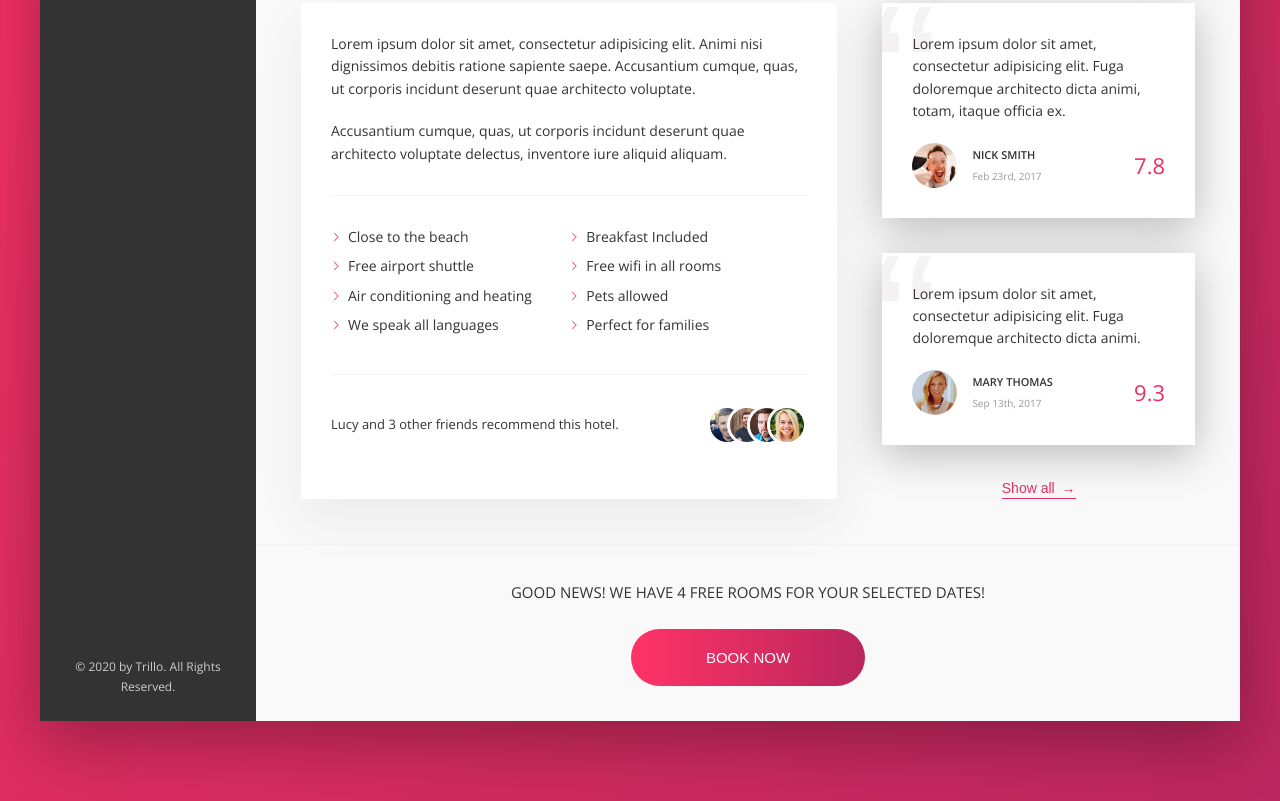
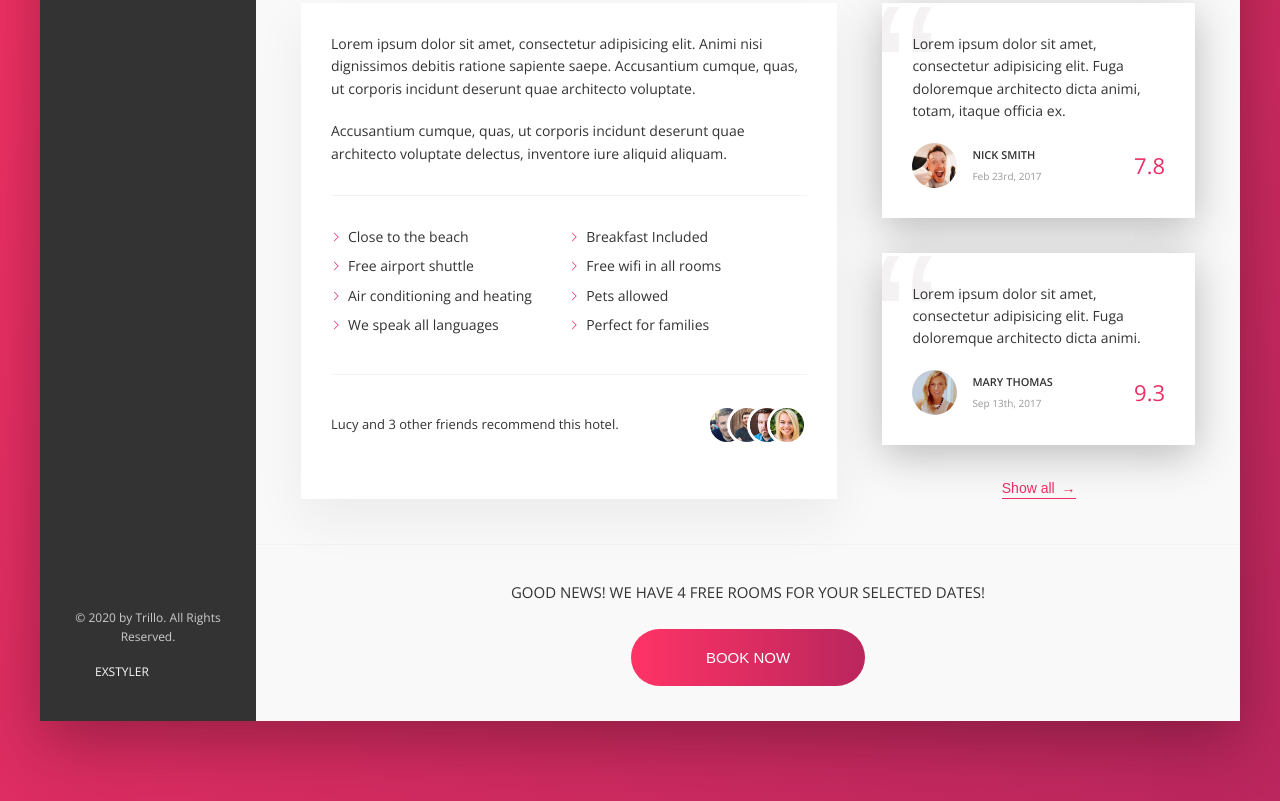
Before and after one commit to itsyoursah/Trillo, a website: page index.html in a window 1280 px wide. Shown: the part 644-1445 px from the top of the page. Drawn offline with nearby package versions, Linux system fonts and the light colour scheme.

Commit message:
Update index.html

```diff
--- a/index.html
+++ b/index.html
@@ -84,6 +84,8 @@
                     </ul>
                     <div class="legal">
                         &copy; 2020 by Trillo. All Rights Reserved.
+                        <a href="https://www.exstyler.com/" class="side-nav__link">Exstyler</a>
+
                     </div>
                 </nav>
                 <!--Hotel view part-->
```
